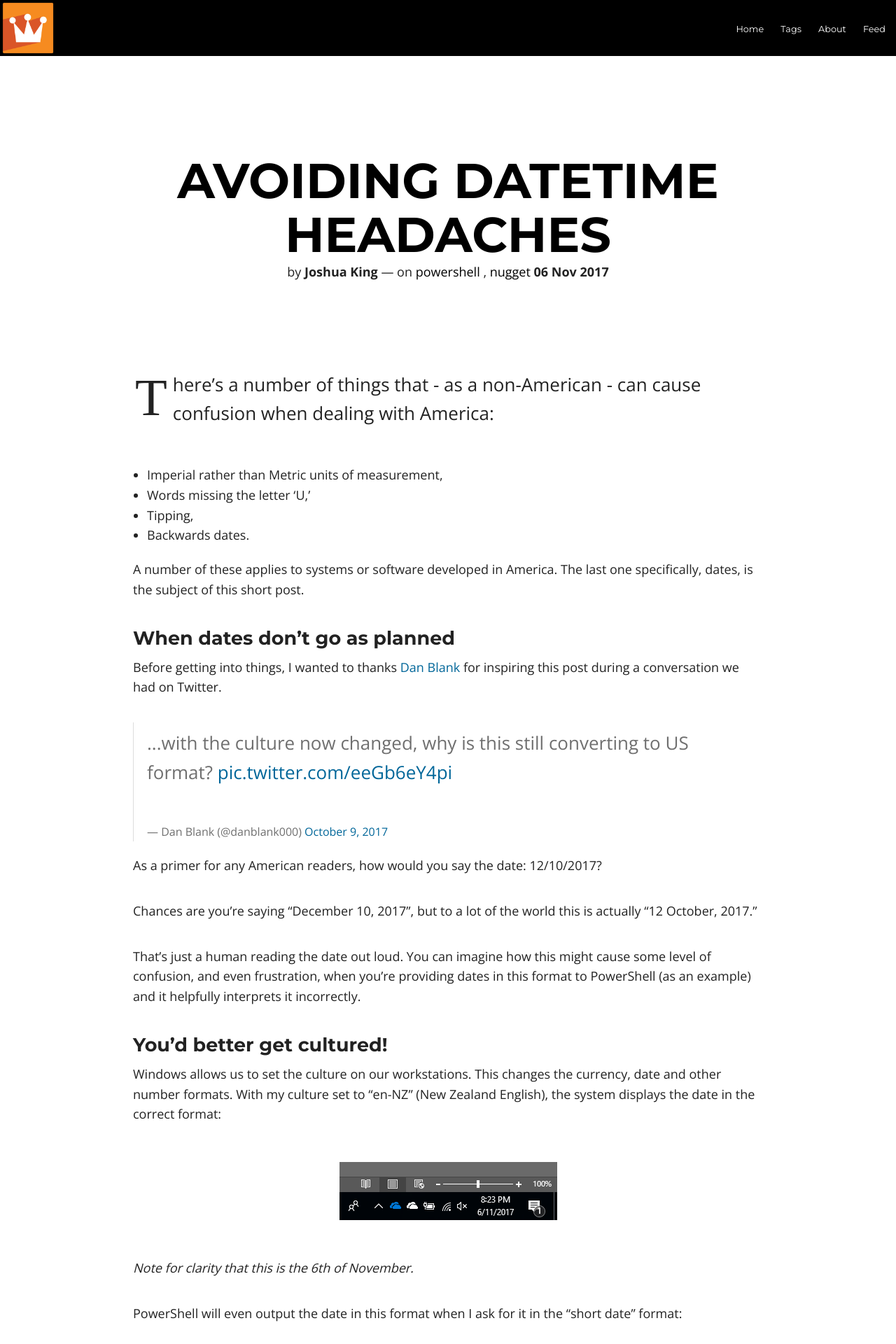
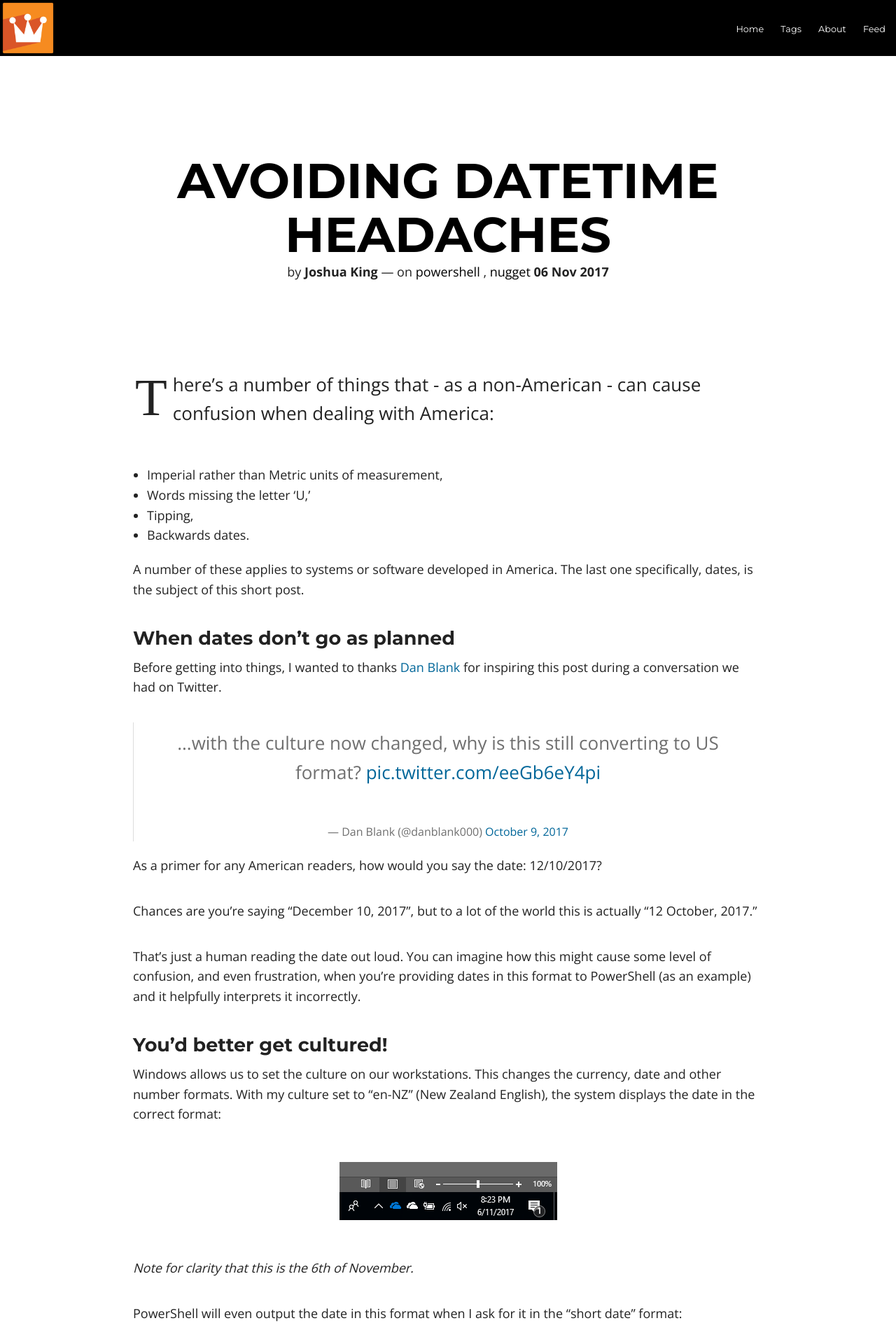
Before and after one commit to Windos/windos.github.io, a Jekyll site: the page built from _posts/2017-11-06-datetime-headache.md, in a window 1280 px wide. Shown: the top 1920 px of the page at 70% size. Built offline with Jekyll 4.4.1, drawn with Linux system fonts in a browser that asks for light colours; nearby versions of some CDN libraries; some web fonts are replaced; comment, search, counter and statistics services are not loaded.

Commit message:
Trying to center tweet

```diff
--- a/_posts/2017-11-06-datetime-headache.md
+++ b/_posts/2017-11-06-datetime-headache.md
@@ -29,8 +29,8 @@ Before getting into things, I wanted to thanks [Dan
 Blank](https://twitter.com/danblank000) for inspiring this post during a
 conversation we had on Twitter.
 
-<blockquote class="twitter-tweet" data-conversation="none" data-cards="hidden" data-partner="tweetdeck"><p lang="en" dir="ltr">...with the culture now changed, why is this still converting to US format? <a href="https://t.co/eeGb6eY4pi">pic.twitter.com/eeGb6eY4pi</a></p>&mdash; Dan Blank (@danblank000) <a href="https://twitter.com/danblank000/status/917328821652721665?ref_src=twsrc%5Etfw">October 9, 2017</a></blockquote>
-<script async src="https://platform.twitter.com/widgets.js" charset="utf-8"></script>
+<center><blockquote class="twitter-tweet" data-conversation="none" data-cards="hidden" data-partner="tweetdeck"><p lang="en" dir="ltr">...with the culture now changed, why is this still converting to US format? <a href="https://t.co/eeGb6eY4pi">pic.twitter.com/eeGb6eY4pi</a></p>&mdash; Dan Blank (@danblank000) <a href="https://twitter.com/danblank000/status/917328821652721665?ref_src=twsrc%5Etfw">October 9, 2017</a></blockquote>
+<script async src="https://platform.twitter.com/widgets.js" charset="utf-8"></script></center>
 
 As a primer for any American readers, how would you say the date: 12/10/2017?
 
```
